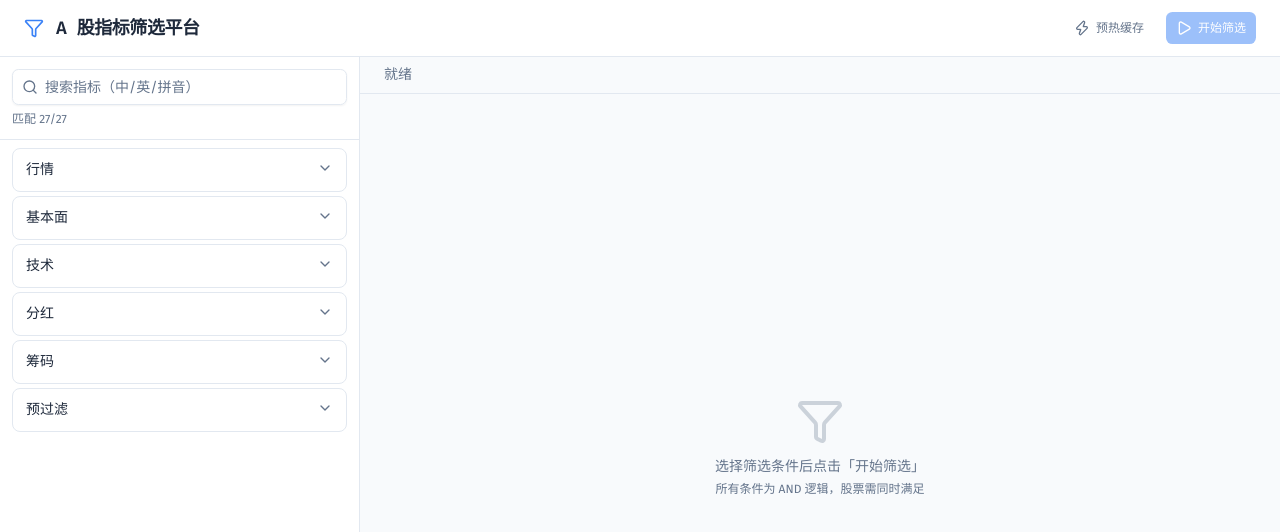
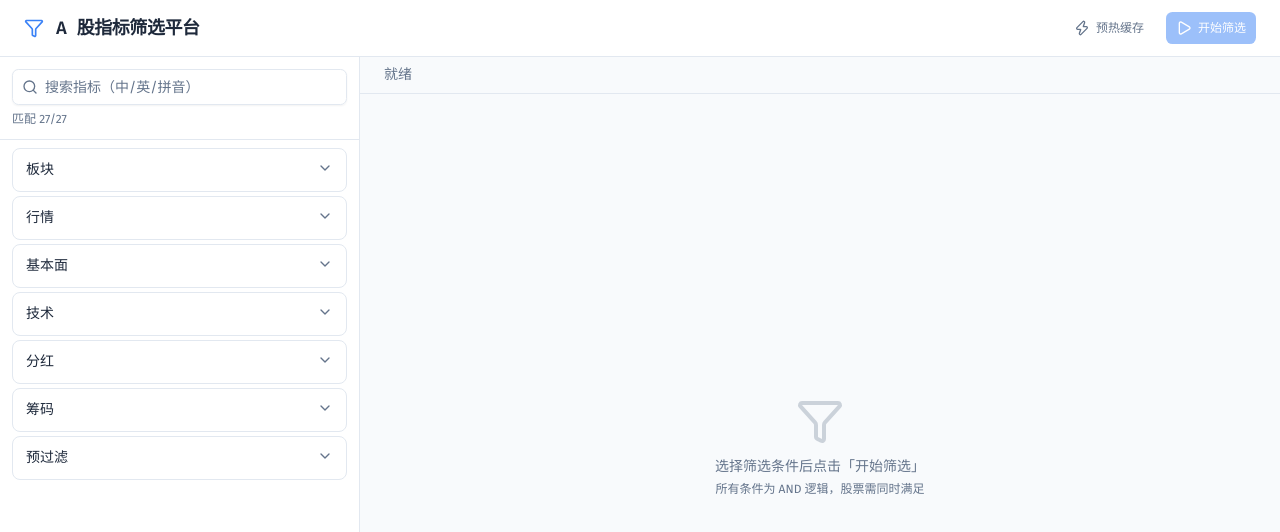
Before and after one commit to yuanda-1999/stock-screener, a Next.js app: page / in a window 1280 px wide. Shown: the top 532 px of the page. Built offline with nearby package versions, Linux system fonts and the light colour scheme.

Commit message:
fix: 将"板块"分类加入 CATEGORIES 数组，修复行业筛选不显示的问题

```diff
--- a/src/app/page.tsx
+++ b/src/app/page.tsx
@@ -86,7 +86,7 @@ const INDICATORS: IndicatorDef[] = [
   { id: "gainers", category: "预过滤", label: "涨幅预过滤", keywords: ["预过滤", "gainer", "glv"], type: "gainers", unit: "%", step: "0.1", defaults: { thresholdPct: 5 } },
 ];
 
-const CATEGORIES = ["行情", "基本面", "技术", "分红", "筹码", "预过滤"];
+const CATEGORIES = ["板块", "行情", "基本面", "技术", "分红", "筹码", "预过滤"];
 
 // ==================== 工具函数 ====================
 
```
